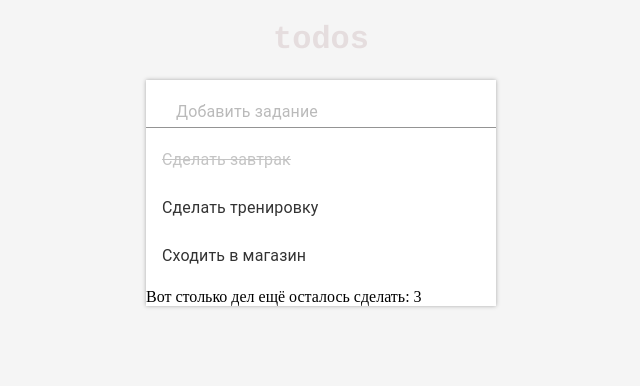
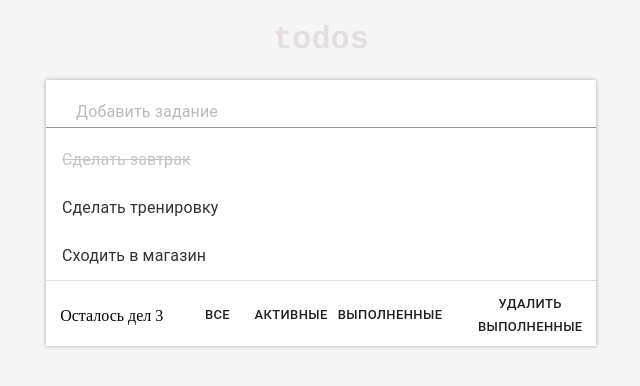
Before and after one commit to WebHeroSchool/Borozdin_todo, a React (Create React App) app: page / in a window 1280 px wide. Shown: the top 386 px of the page, without its empty margins (319-959 px from the left). Built offline with nearby package versions, Linux system fonts and the light colour scheme.

Commit message:
Сделан футер

```diff
--- a/src/components/App/App.js
+++ b/src/components/App/App.js
@@ -26,7 +26,7 @@ const App = () => {
       <div className = {styles.todoBody}>
         <InputItem />
         <ItemList items={items} />
-        <Footer count={3} />
+        <Footer count={items.length} />
       </div>
     </div>
   );
--- a/src/components/App/App.module.css
+++ b/src/components/App/App.module.css
@@ -4,7 +4,7 @@ body {
 
 .wrap {
   margin: auto;
-  width:350px;
+  width:550px;
 }
 
 .title {
--- a/src/components/Footer/Footer.js
+++ b/src/components/Footer/Footer.js
@@ -1,5 +1,22 @@
 import React from 'react';
+import Grid from '@material-ui/core/Grid';
+import Button from '@material-ui/core/Button';
+import styles from './Footer.module.css';
 
-const Footer = ({ count }) => (<div>Вот столько дел ещё осталось сделать: {count}</div>);
+const Footer = ({ count }) => (
+  <Grid container alignItems="center" spacing={1}>
+    <Grid item xs={3}>
+      <div className = {styles.count}>Осталось дел {count}</div>
+    </Grid>
+    <Grid item xs>
+      <Button size="small">Все</Button>
+      <Button size="small">Активные</Button>
+      <Button size="small">Выполненные</Button>
+    </Grid>
+    <Grid item xs={3}>
+      <Button size="small">Удалить выполненные</Button>
+    </Grid>
+  </Grid>
+);
 
 export default Footer;
--- /dev/null
+++ b/src/components/Footer/Footer.module.css
@@ -0,0 +1,3 @@
+.count{
+  text-align: center;
+}
--- a/src/components/ItemList/ItemList.js
+++ b/src/components/ItemList/ItemList.js
@@ -2,12 +2,16 @@ import React from 'react';
 import Item from '../Item/Item';
 import List from '@material-ui/core/List';
 import ListItem from '@material-ui/core/ListItem';
+import Divider from '@material-ui/core/Divider';
 
 const ItemList = ({ items }) => (<List component="nav"
-    aria-labelledby="todo-list">
-  {items.map(item => <ListItem button key={ item.value }>
+    aria-label="todo-list">
+  {items.map(item => (<ListItem button key={ item.value }>
         <Item value={ item.value} isDone={ item.isDone } />
-      </ListItem>)}
+      </ListItem>
+    )
+      )}
+      <Divider />
 </List>);
 
 export default ItemList;
```
